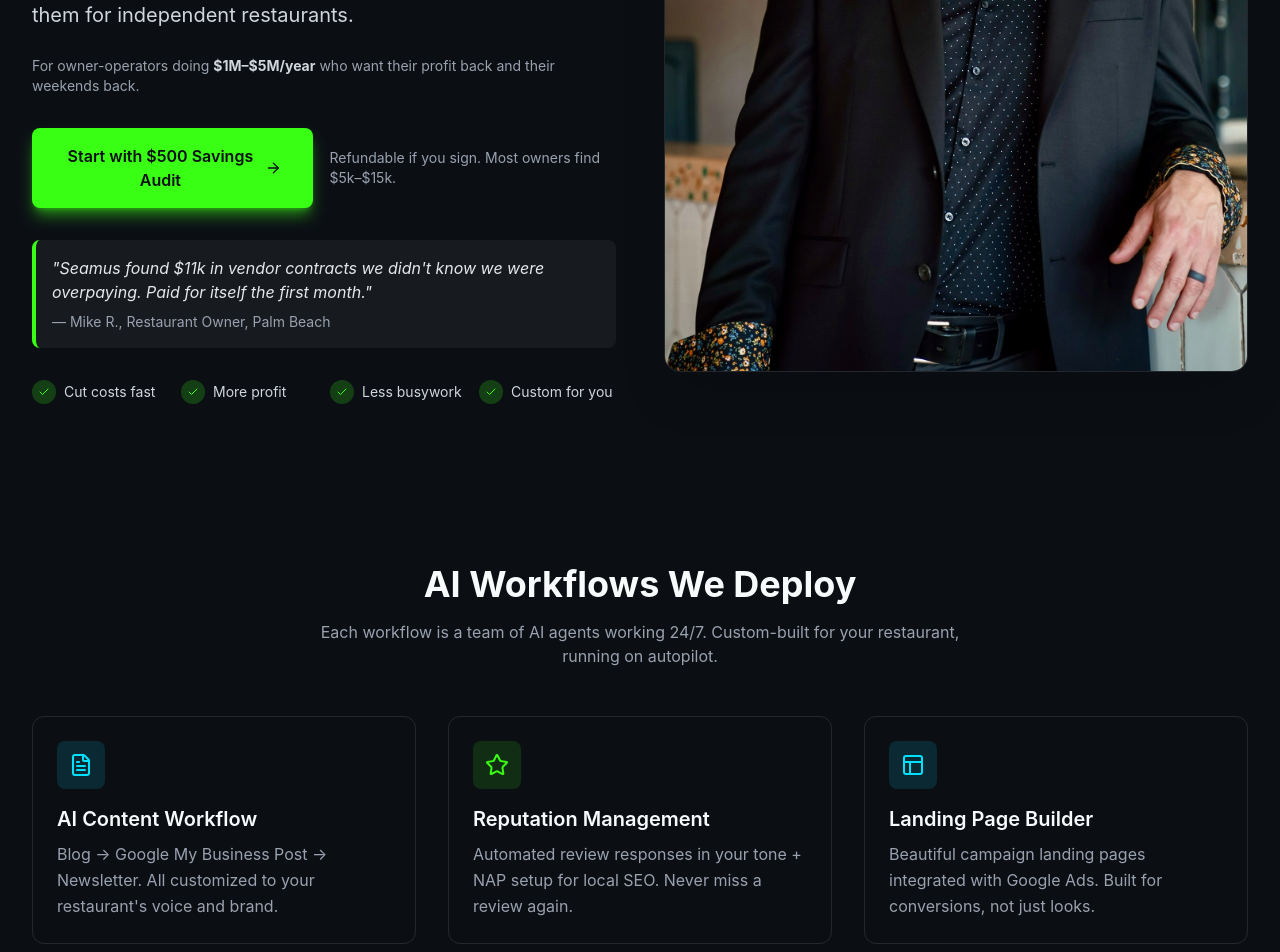
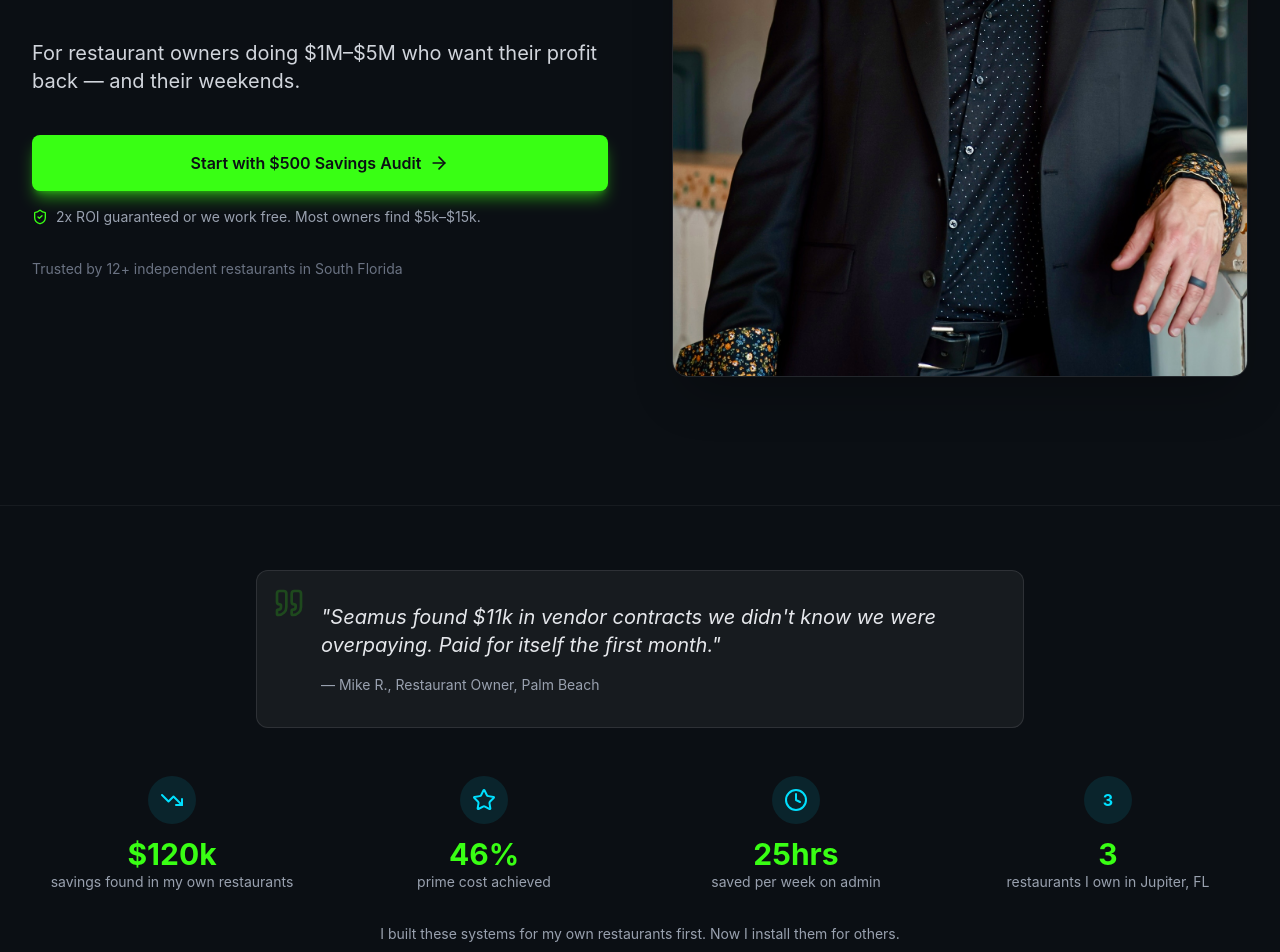
Before and after one commit to TheDrunkZebra/ai-restaurant-guy, a React (Vite) app: page / in a window 1280 px wide. Shown: the part 520-1472 px from the top of the page. Built offline with nearby package versions, Linux system fonts and the light colour scheme.

Commit message:
Simplify hero: 4 blocks vs 7, move testimonial to SocialProofSection, add whitespace

```diff
--- a/src/App.jsx
+++ b/src/App.jsx
@@ -1,5 +1,6 @@
 import { useState } from 'react';
 import HeroSection from './sections/HeroSection';
+import SocialProofSection from './sections/SocialProofSection';
 import WeekOneSection from './sections/WeekOneSection';
 import CaseStudyMetrics from './sections/CaseStudyMetrics';
 import ShopTheSystems from './sections/ShopTheSystems';
@@ -23,6 +24,7 @@ function App() {
     <div className="min-h-screen bg-[#0B0F14] text-[#F8FAFC] selection:bg-primary selection:text-background">
       <Navbar onOpenModal={openModal} />
       <HeroSection onOpenModal={openModal} />
+      <SocialProofSection />
       <WeekOneSection />
       <CaseStudyMetrics />
       <ShopTheSystems />
--- a/src/sections/HeroSection.jsx
+++ b/src/sections/HeroSection.jsx
@@ -1,87 +1,46 @@
 import React from 'react';
-import { ArrowRight, Check } from 'lucide-react';
-import GuaranteeBadge from '../components/GuaranteeBadge';
+import { ArrowRight, ShieldCheck } from 'lucide-react';
 
 const HeroSection = ({ onOpenModal }) => {
     return (
-        <section className="relative py-12 md:py-20 overflow-hidden bg-[#0B0F14] text-[#F8FAFC]">
+        <section className="relative py-16 md:py-24 lg:py-32 overflow-hidden bg-[#0B0F14] text-[#F8FAFC]">
             <div className="max-w-7xl mx-auto px-4 sm:px-6 lg:px-8 relative">
-                <div className="grid lg:grid-cols-2 gap-8 lg:gap-12 items-center">
+                <div className="grid lg:grid-cols-2 gap-12 lg:gap-16 items-center">
 
-                    {/* Left Column: Content */}
-                    <div className="text-center lg:text-left flex flex-col">
-                        {/* Guarantee Badge - Above the fold */}
-                        <div className="mb-4 order-0 flex justify-center lg:justify-start">
-                            <GuaranteeBadge variant="hero" />
-                        </div>
-
-                        {/* Main Headline - Sharper, results-focused */}
-                        <h1 className="text-3xl md:text-5xl lg:text-6xl font-bold text-[#F8FAFC] mb-4 md:mb-6 font-display leading-tight order-1">
+                    {/* Left Column: Content - SIMPLIFIED */}
+                    <div className="text-center lg:text-left">
+                        {/* Main Headline */}
+                        <h1 className="text-4xl md:text-5xl lg:text-6xl font-bold text-[#F8FAFC] mb-6 md:mb-8 font-display leading-tight">
                             <span className="text-[#00E0FF]">I Cut My Prime Cost to 46%.</span>
                             <br />Now I'll Show You How.
                         </h1>
 
-                        {/* Subhead - Founder story, not testimonial format */}
-                        <p className="text-base md:text-lg lg:text-xl text-gray-300 mb-4 md:mb-6 leading-relaxed order-2">
-                            I own 3 restaurants in Jupiter, FL. I built AI systems that found <strong className="text-[#39FF14]">$120k in hidden savings</strong> and run my ops 24/7. Now I install them for independent restaurants.
+                        {/* ONE line subhead - qualifier baked in */}
+                        <p className="text-lg md:text-xl text-gray-300 mb-8 md:mb-10">
+                            For restaurant owners doing $1M–$5M who want their profit back — and their weekends.
                         </p>
 
-                        {/* Qualifier - Who this is for */}
-                        <p className="text-sm text-gray-400 mb-6 md:mb-8 order-3">
-                            For owner-operators doing <strong className="text-gray-300">$1M–$5M/year</strong> who want their profit back and their weekends back.
-                        </p>
-
-                        {/* CTA Button - ONE primary action */}
-                        <div className="flex flex-col sm:flex-row gap-4 mb-6 md:mb-8 order-4">
+                        {/* CTA with inline guarantee */}
+                        <div className="flex flex-col gap-4 mb-6">
                             <button
                                 onClick={onOpenModal}
-                                className="inline-flex items-center justify-center px-8 py-4 text-base font-semibold text-[#0B0F14] bg-[#39FF14] rounded-lg hover:bg-[#2FE010] transition-all shadow-lg shadow-[#39FF14]/50 cursor-pointer"
+                                className="inline-flex items-center justify-center px-8 py-4 text-base font-semibold text-[#0B0F14] bg-[#39FF14] rounded-lg hover:bg-[#2FE010] transition-all shadow-lg shadow-[#39FF14]/50 cursor-pointer w-full sm:w-auto"
                             >
                                 Start with $500 Savings Audit
                                 <ArrowRight className="ml-2 w-5 h-5" />
                             </button>
-                            <span className="text-sm text-gray-400 self-center">
-                                Refundable if you sign. Most owners find $5k–$15k.
-                            </span>
+
+                            {/* Guarantee NEXT to CTA - not at top */}
+                            <div className="flex items-center justify-center lg:justify-start gap-2 text-sm text-gray-400">
+                                <ShieldCheck className="w-4 h-4 text-[#39FF14]" />
+                                <span>2x ROI guaranteed or we work free. Most owners find $5k–$15k.</span>
+                            </div>
                         </div>
 
-                        {/* Social Proof - External testimonial */}
-                        <div className="bg-white/5 rounded-lg p-4 border-l-4 border-[#39FF14] mb-6 md:mb-8 order-5">
-                            <p className="text-sm md:text-base text-gray-200 italic">
-                                "Seamus found $11k in vendor contracts we didn't know we were overpaying. Paid for itself the first month."
-                            </p>
-                            <p className="text-xs md:text-sm text-gray-400 mt-2">
-                                — Mike R., Restaurant Owner, Palm Beach
-                            </p>
-                        </div>
-
-                        {/* Trust Indicators - Short, benefit-focused */}
-                        <div className="grid grid-cols-2 sm:grid-cols-4 gap-3 text-sm order-6">
-                            <div className="flex items-center gap-2">
-                                <div className="w-6 h-6 rounded-full bg-[#39FF14]/20 flex items-center justify-center flex-shrink-0">
-                                    <Check className="w-3 h-3 text-[#39FF14]" />
-                                </div>
-                                <span className="text-gray-300 text-xs md:text-sm">Cut costs fast</span>
-                            </div>
-                            <div className="flex items-center gap-2">
-                                <div className="w-6 h-6 rounded-full bg-[#39FF14]/20 flex items-center justify-center flex-shrink-0">
-                                    <Check className="w-3 h-3 text-[#39FF14]" />
-                                </div>
-                                <span className="text-gray-300 text-xs md:text-sm">More profit</span>
-                            </div>
-                            <div className="flex items-center gap-2">
-                                <div className="w-6 h-6 rounded-full bg-[#39FF14]/20 flex items-center justify-center flex-shrink-0">
-                                    <Check className="w-3 h-3 text-[#39FF14]" />
-                                </div>
-                                <span className="text-gray-300 text-xs md:text-sm">Less busywork</span>
-                            </div>
-                            <div className="flex items-center gap-2">
-                                <div className="w-6 h-6 rounded-full bg-[#39FF14]/20 flex items-center justify-center flex-shrink-0">
-                                    <Check className="w-3 h-3 text-[#39FF14]" />
-                                </div>
-                                <span className="text-gray-300 text-xs md:text-sm">Custom for you</span>
-                            </div>
-                        </div>
+                        {/* Trust bar - simple, one line */}
+                        <p className="text-sm text-gray-500 mt-8">
+                            Trusted by 12+ independent restaurants in South Florida
+                        </p>
                     </div>
 
                     {/* Right Column: Portrait */}
--- /dev/null
+++ b/src/sections/SocialProofSection.jsx
@@ -0,0 +1,64 @@
+import React from 'react';
+import { Quote, TrendingDown, Clock, Star } from 'lucide-react';
+
+const SocialProofSection = () => {
+    return (
+        <section className="py-12 md:py-16 bg-[#0B0F14] border-t border-white/5">
+            <div className="max-w-7xl mx-auto px-4 sm:px-6 lg:px-8">
+
+                {/* Testimonial - Featured */}
+                <div className="max-w-3xl mx-auto mb-12">
+                    <div className="bg-white/5 rounded-xl p-6 md:p-8 border border-white/10 relative">
+                        <Quote className="absolute top-4 left-4 w-8 h-8 text-[#39FF14]/20" />
+                        <p className="text-lg md:text-xl text-gray-200 italic mb-4 pl-8">
+                            "Seamus found $11k in vendor contracts we didn't know we were overpaying. Paid for itself the first month."
+                        </p>
+                        <p className="text-sm text-gray-400 pl-8">
+                            — Mike R., Restaurant Owner, Palm Beach
+                        </p>
+                    </div>
+                </div>
+
+                {/* Credibility Stats */}
+                <div className="grid grid-cols-2 md:grid-cols-4 gap-6 md:gap-8">
+                    <div className="text-center">
+                        <div className="w-12 h-12 rounded-full bg-[#00E0FF]/10 flex items-center justify-center mx-auto mb-3">
+                            <TrendingDown className="w-6 h-6 text-[#00E0FF]" />
+                        </div>
+                        <p className="text-2xl md:text-3xl font-bold text-[#39FF14]">$120k</p>
+                        <p className="text-sm text-gray-400">savings found in my own restaurants</p>
+                    </div>
+                    <div className="text-center">
+                        <div className="w-12 h-12 rounded-full bg-[#00E0FF]/10 flex items-center justify-center mx-auto mb-3">
+                            <Star className="w-6 h-6 text-[#00E0FF]" />
+                        </div>
+                        <p className="text-2xl md:text-3xl font-bold text-[#39FF14]">46%</p>
+                        <p className="text-sm text-gray-400">prime cost achieved</p>
+                    </div>
+                    <div className="text-center">
+                        <div className="w-12 h-12 rounded-full bg-[#00E0FF]/10 flex items-center justify-center mx-auto mb-3">
+                            <Clock className="w-6 h-6 text-[#00E0FF]" />
+                        </div>
+                        <p className="text-2xl md:text-3xl font-bold text-[#39FF14]">25hrs</p>
+                        <p className="text-sm text-gray-400">saved per week on admin</p>
+                    </div>
+                    <div className="text-center">
+                        <div className="w-12 h-12 rounded-full bg-[#00E0FF]/10 flex items-center justify-center mx-auto mb-3">
+                            <div className="text-[#00E0FF] font-bold">3</div>
+                        </div>
+                        <p className="text-2xl md:text-3xl font-bold text-[#39FF14]">3</p>
+                        <p className="text-sm text-gray-400">restaurants I own in Jupiter, FL</p>
+                    </div>
+                </div>
+
+                {/* Credibility line */}
+                <p className="text-center text-gray-400 mt-8 text-sm">
+                    I built these systems for my own restaurants first. Now I install them for others.
+                </p>
+
+            </div>
+        </section>
+    );
+};
+
+export default SocialProofSection;
```
